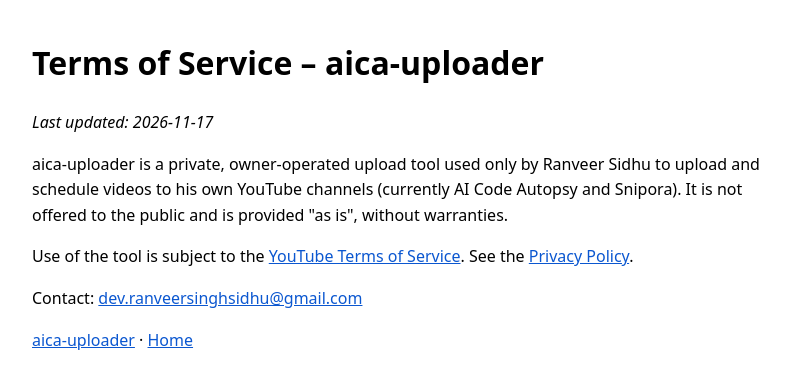
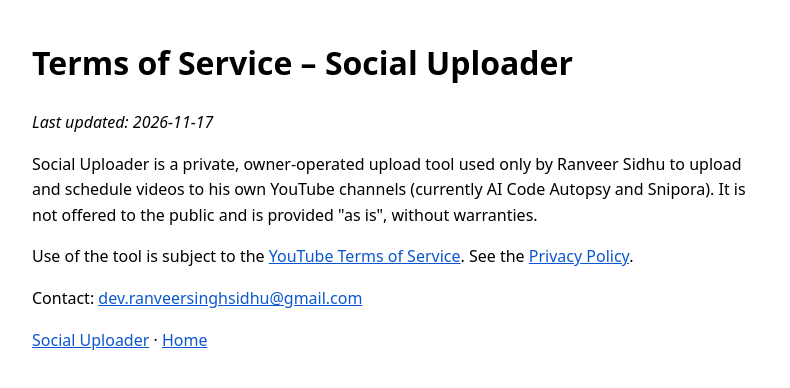
Before and after one commit to RanveerSidhu/RanveerSidhu.github.io, a plain HTML site: page social-uploader/terms.html in a window 1280 px wide. Shown: the whole page, without its empty margins (240-1030 px from the left). Drawn offline with Linux system fonts and the light colour scheme.

Commit message:
Rename aica-uploader to social-uploader (Social Uploader)
Co-Authored-By: Claude Sonnet 5.5 <noreply@anthropic.com>

```diff
--- a/aica-uploader/terms.html
+++ b/social-uploader/terms.html
@@ -1,13 +1,13 @@
 <!doctype html>
 <html lang="en"><head><meta charset="utf-8">
 <meta name="viewport" content="width=device-width, initial-scale=1">
-<title>Terms of Service - aica-uploader</title>
+<title>Terms of Service - Social Uploader</title>
 <style>body{font:16px/1.6 system-ui,sans-serif;max-width:46rem;margin:0 auto;padding:1rem}a{color:#0b57d0}</style>
 </head><body>
-<h1>Terms of Service – aica-uploader</h1>
+<h1>Terms of Service – Social Uploader</h1>
 <p><em>Last updated: 2026-11-17</em></p>
-<p>aica-uploader is a private, owner-operated upload tool used only by Ranveer Sidhu to upload and schedule videos to his own YouTube channels (currently AI Code Autopsy and Snipora). It is not offered to the public and is provided "as is", without warranties.</p>
+<p>Social Uploader is a private, owner-operated upload tool used only by Ranveer Sidhu to upload and schedule videos to his own YouTube channels (currently AI Code Autopsy and Snipora). It is not offered to the public and is provided "as is", without warranties.</p>
 <p>Use of the tool is subject to the <a href="https://www.youtube.com/t/terms">YouTube Terms of Service</a>. See the <a href="privacy.html">Privacy Policy</a>.</p>
 <p>Contact: <a href="mailto:dev.ranveersinghsidhu@gmail.com">dev.ranveersinghsidhu@gmail.com</a></p>
-<p><a href="./">aica-uploader</a> · <a href="/">Home</a></p>
+<p><a href="./">Social Uploader</a> · <a href="/">Home</a></p>
 </body></html>
```
Also changed, not shown: social-uploader/index.html (renamed from aica-uploader/index.html, +3 -3 lines), social-uploader/privacy.html (renamed from aica-uploader/privacy.html, +4 -4 lines).
